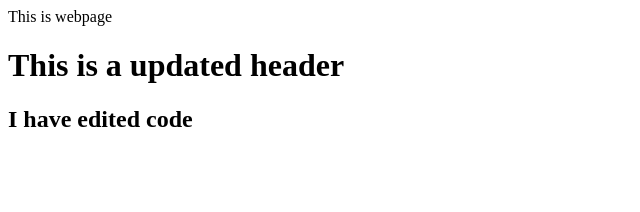
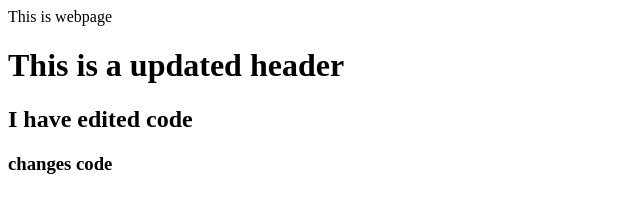
Before and after one commit to shaikameer8686/New-GIT-16-06, a plain HTML site: page index.html in a window 1280 px wide. Shown: the whole page, without its empty margins (0-640 px from the left). Drawn offline with Linux system fonts and the light colour scheme.

Commit message:
new changes done 19-06-2021

```diff
--- a/index.html
+++ b/index.html
@@ -1,3 +1,4 @@
 <html> This is webpage </html>
 <h1> This is a updated header </h1>
 <h2> I have edited code </h2>
+<h3> changes code </h3>
```
